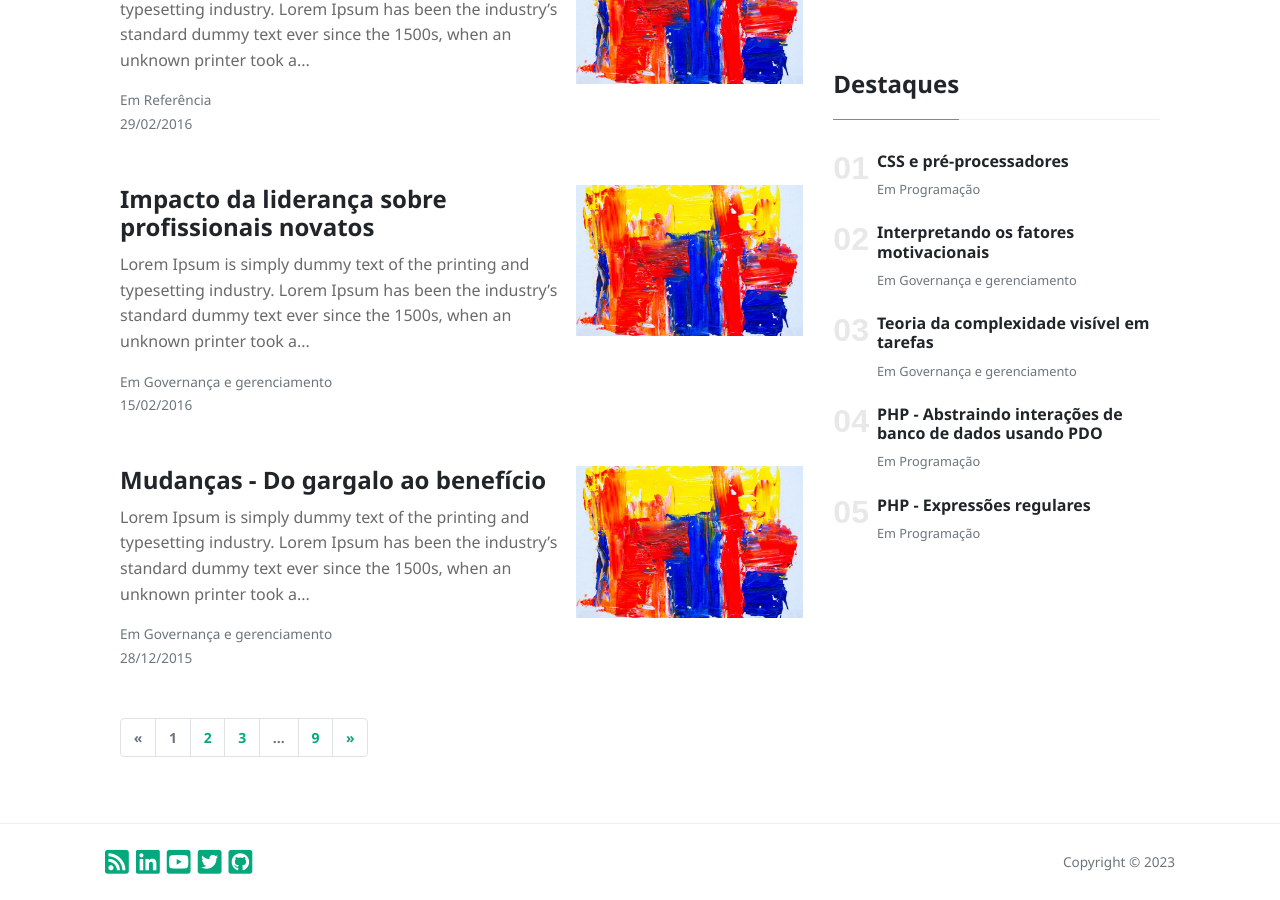
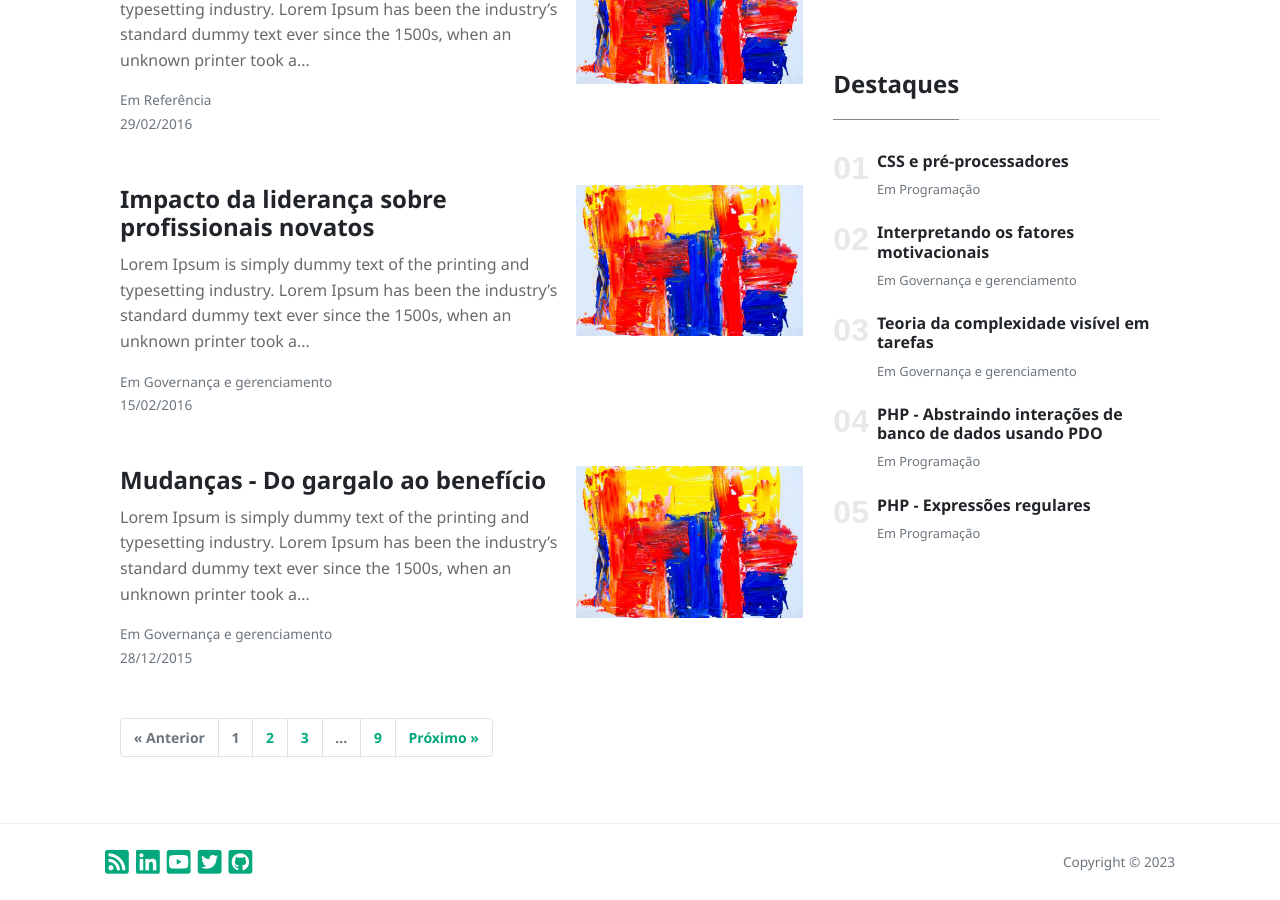
Before and after one commit to diogomatheus/diogomatheus.github.io, a Jekyll site: the page built from index.html, in a window 1280 px wide and 900 px high, scrolled down 1935 px. Built offline with Jekyll 4.4.1, drawn with Linux system fonts in a browser that asks for light colours; nearby versions of some CDN libraries; the list of posts is cut into pages by our own code.

```diff
--- a/index.html
+++ b/index.html
@@ -174,9 +174,9 @@
                 {% if paginator.total_pages > 1 %}
                 <ul class="pagination">
                     {% if paginator.previous_page %}
-                    <li class="page-item"><a class="page-link" href="{{ paginator.previous_page_path | prepend: site.baseurl | replace: '//', '/' }}">&laquo; <span class="d-none">Anterior</span></a></li>
+                    <li class="page-item"><a class="page-link" href="{{ paginator.previous_page_path | prepend: site.baseurl | replace: '//', '/' }}">&laquo; <span class="d-none page-link-label">Anterior</span></a></li>
                     {% else %}
-                    <li class="page-item disabled"><span class="prev page-link">&laquo; <span class="d-none">Anterior</span></span></li>
+                    <li class="page-item disabled"><span class="prev page-link">&laquo; <span class="d-none page-link-label">Anterior</span></span></li>
                     {% endif %}
 
                     {% assign abstraction_previous = paginator.page | minus: 2 %}
@@ -211,9 +211,9 @@
                     {% endfor %}
 
                     {% if paginator.next_page %}
-                    <li class="page-item"><a class="page-link" href="{{ paginator.next_page_path | prepend: site.baseurl | replace: '//', '/' }}"><span class="d-none">Próximo</span> &raquo;</a></li>
+                    <li class="page-item"><a class="page-link" href="{{ paginator.next_page_path | prepend: site.baseurl | replace: '//', '/' }}"><span class="d-none page-link-label">Próximo</span> &raquo;</a></li>
                     {% else %}
-                    <li class="page-item disabled"><span class="next page-link"><span class="d-none">Próximo</span> &raquo;</span></li>
+                    <li class="page-item disabled"><span class="next page-link"><span class="d-none page-link-label">Próximo</span> &raquo;</span></li>
                     {% endif %}
                 </ul>
                 {% endif %}
```
